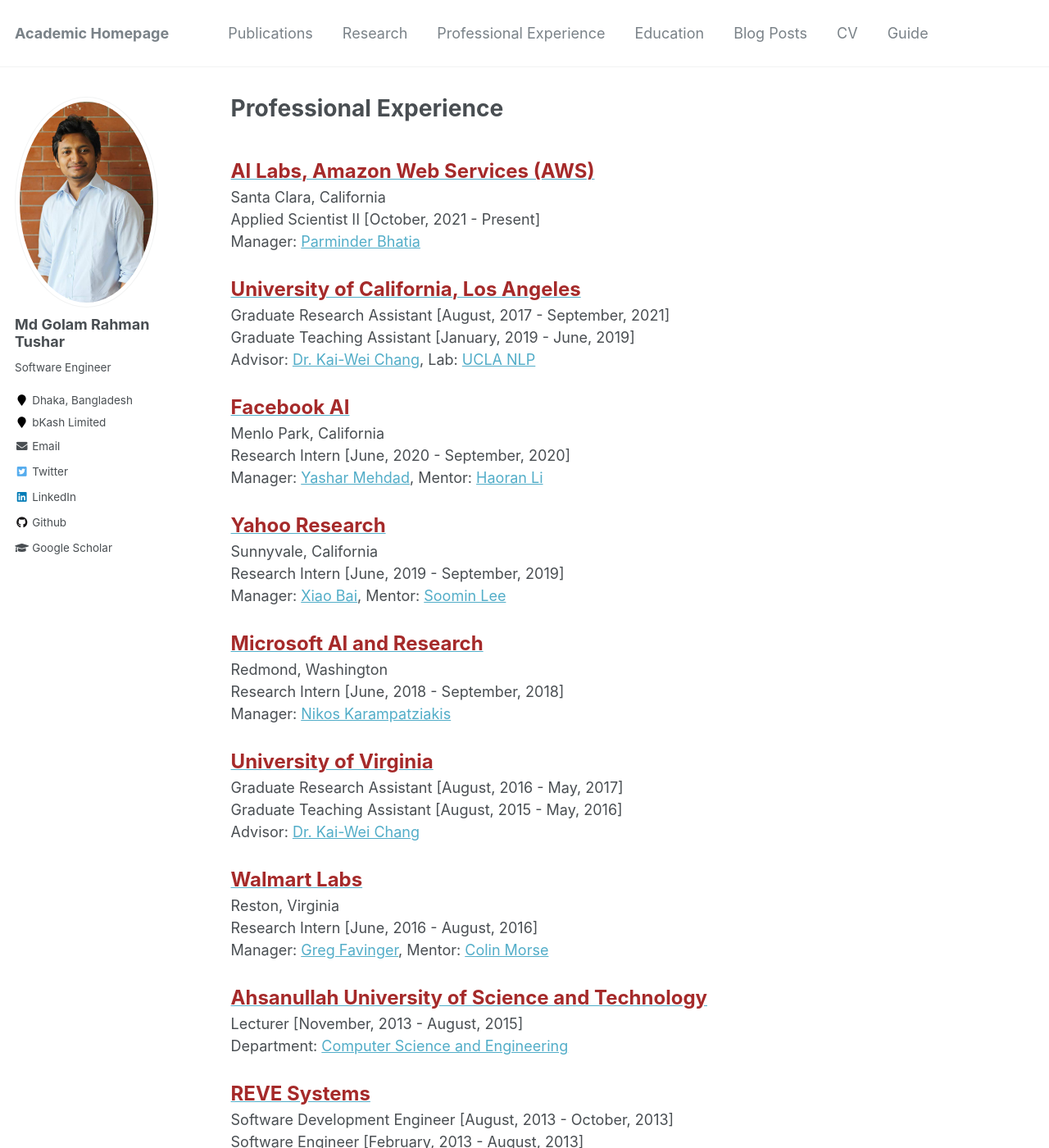
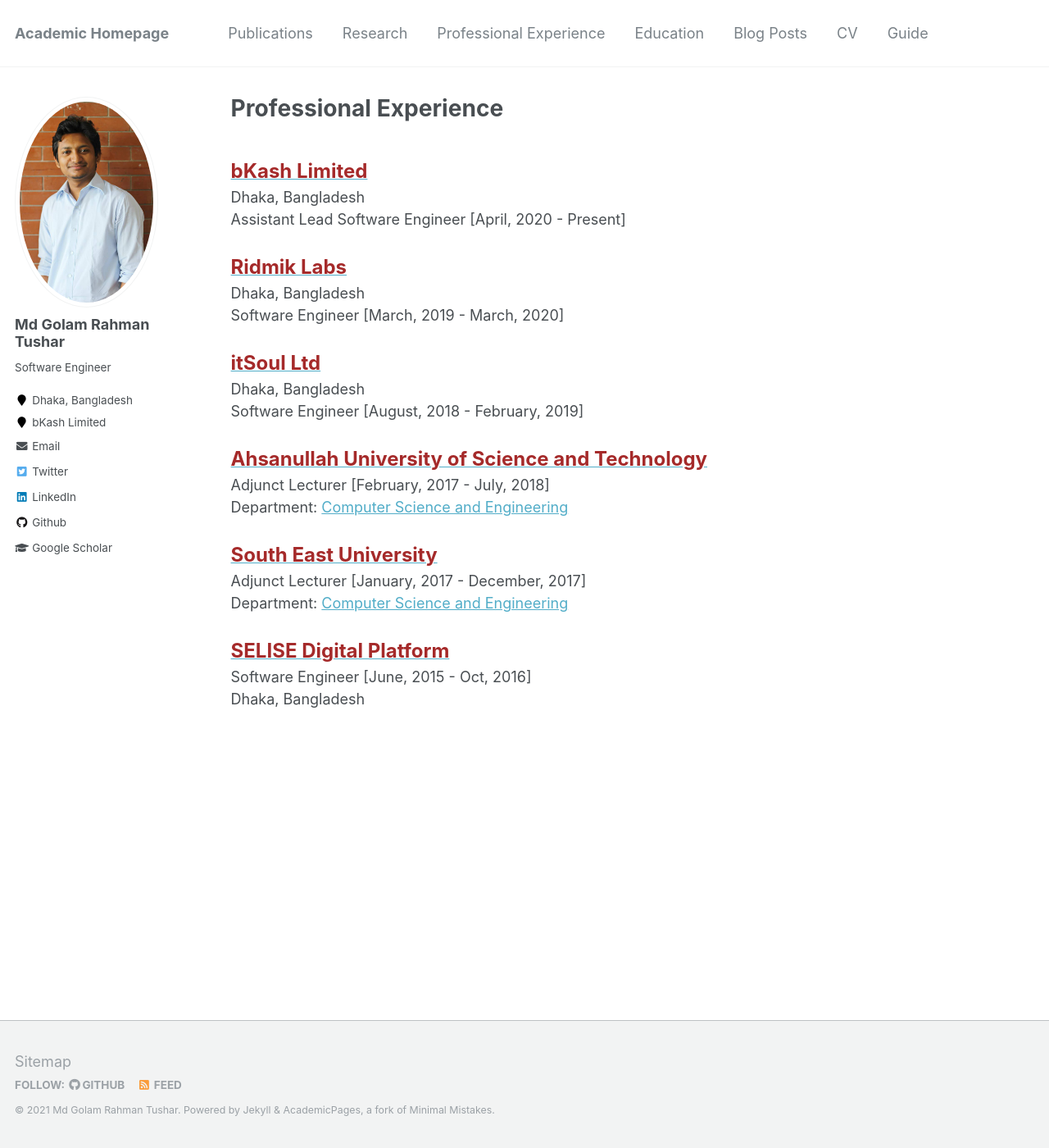
Before and after one commit to grtushar/grtushar.github.io, a Jekyll site: the page built from _pages/experince.md, in a window 1280 px wide and 1400 px high. Shown: the whole window at 82% size. Built offline with Jekyll 4.4.1, drawn with Linux system fonts in a browser that asks for light colours.

Commit message:
:sparkels: Update experience page

```diff
--- a/_pages/experince.md
+++ b/_pages/experince.md
@@ -7,46 +7,27 @@
 - /resume
 ---
 <br/>
-    <span style="color:black; font-size:17px"><b><a href="https://aws.amazon.com/ai/" target="_blank"><font color="brown" size="5">AI Labs, Amazon Web Services (AWS)</font></a></b></span><br/>
-    Santa Clara, California<br/>
-    Applied Scientist II [October, 2021 - Present]<br/>
-    Manager: <a href="https://www.linkedin.com/in/parminder-bhatia-19508126/" target="_blank">Parminder Bhatia</a><br/>
+    <span style="color:black; font-size:17px"><b><a href="https://www.bkash.com/" target="_blank"><font color="brown" size="5">bKash Limited</font></a></b></span><br/>
+    Dhaka, Bangladesh<br/>
+    Assistant Lead Software Engineer [April, 2020 - Present]<br/>
 <br/>
-    <span style="color:black; font-size:17px"><b><a href="http://www.ucla.edu/" target="_blank"><font color="brown" size="5">University of California, Los Angeles</font></a></b></span><br/>
-    Graduate Research Assistant [August, 2017 - September, 2021]<br/>
-    Graduate Teaching Assistant [January, 2019 - June, 2019]<br/>
-    Advisor: <a href="http://web.cs.ucla.edu/~kwchang/" target="_blank">Dr. Kai-Wei Chang</a>, Lab: <a href="http://web.cs.ucla.edu/~kwchang/members/" target="_blank">UCLA NLP</a> <br/>
+    <span style="color:black; font-size:17px"><b><a href="https://ridmik.com" target="_blank"><font color="brown" size="5">Ridmik Labs</font></a></b></span><br/>
+    Dhaka, Bangladesh<br/>
+    Software Engineer [March, 2019 - March, 2020]<br/>
 <br/>
-    <span style="color:black; font-size:17px"><b><a href="https://ai.facebook.com/" target="_blank"><font color="brown" size="5">Facebook AI</font></a></b></span><br/>
-    Menlo Park, California<br/>
-    Research Intern [June, 2020 - September, 2020]<br/>
-    Manager: <a href="https://www.linkedin.com/in/yasharmehdad/" target="_blank">Yashar Mehdad</a>, Mentor: <a href="https://ai.facebook.com/people/haoran-li/" target="_blank">Haoran Li</a> <br/>
-<br/>
-    <span style="color:black; font-size:17px"><b><a href="https://research.yahoo.com/" target="_blank"><font color="brown" size="5">Yahoo Research</font></a></b></span><br/>
-    Sunnyvale, California<br/>
-    Research Intern [June, 2019 - September, 2019]<br/>
-    Manager: <a href="https://sites.google.com/site/xiaobaihomepage/" target="_blank">Xiao Bai</a>, Mentor: <a href="https://www.linkedin.com/in/soomin-lee-86163a29/" target="_blank">Soomin Lee</a> <br/>
-<br/>
-    <span style="color:black; font-size:17px"><b><a href="https://www.microsoft.com/en-us/research/" target="_blank"><font color="brown" size="5">Microsoft AI and Research</font></a></b></span><br/>
-    Redmond, Washington<br/>
-    Research Intern [June, 2018 - September, 2018]<br/>
-    Manager: <a href="http://lowrank.net/nikos/" target="_blank">Nikos Karampatziakis</a> <br/>
-<br/>
-    <span style="color:black; font-size:17px"><b><a href="https://www.virginia.edu/" target="_blank"><font color="brown" size="5">University of Virginia</font></a></b></span><br/>
-    Graduate Research Assistant [August, 2016 - May, 2017]<br/>
-    Graduate Teaching Assistant [August, 2015 - May, 2016]<br/>
-    Advisor: <a href="http://web.cs.ucla.edu/~kwchang/" target="_blank">Dr. Kai-Wei Chang</a> <br/>
-<br/>
-    <span style="color:black; font-size:17px"><b><a href="https://www.walmartlabs.com/" target="_blank"><font color="brown" size="5">Walmart Labs</font></a></b></span><br/>
-    Reston, Virginia<br/>
-    Research Intern [June, 2016 - August, 2016]<br/>
-    Manager: <a href="https://www.linkedin.com/in/gregfavinger/" target="_blank">Greg Favinger</a>, Mentor: <a href="https://www.linkedin.com/in/colin-morse-13549b3/" target="_blank">Colin Morse</a> <br/>
+    <span style="color:black; font-size:17px"><b><a href="" target="_blank"><font color="brown" size="5">itSoul Ltd</font></a></b></span><br/>
+    Dhaka, Bangladesh<br/>
+    Software Engineer [August, 2018 - February, 2019]<br/>
 <br/>
   <span style="color:black; font-size:17px"><b><a href="http://aust.edu/" target="_blank"><font color="brown" size="5">Ahsanullah University of Science and Technology</font></a></b></span><br/>
-    Lecturer [November, 2013 - August, 2015]<br/>
+    Adjunct Lecturer [February, 2017 - July, 2018]<br/>
     Department: <a href="http://aust.edu/cse/index.htm" target="_blank">Computer Science and Engineering</a> <br/>
 <br/>
-  <span style="color:black; font-size:17px"><b><a href="http://www.revesoft.com/" target="_blank"><font color="brown" size="5">REVE Systems</font></a></b></span><br/>
-    Software Development Engineer [August, 2013 - October, 2013]<br/>
-    Software Engineer [February, 2013 - August, 2013]<br/>
+  <span style="color:black; font-size:17px"><b><a href="https://seu.edu.bd/" target="_blank"><font color="brown" size="5">South East University</font></a></b></span><br/>
+    Adjunct Lecturer [January, 2017 - December, 2017]<br/>
+    Department: <a href="https://seu.edu.bd/dept/cse.php?id=overview" target="_blank">Computer Science and Engineering</a> <br/>
 <br/>
+  <span style="color:black; font-size:17px"><b><a href="https://selise.ch/" target="_blank"><font color="brown" size="5">SELISE Digital Platform</font></a></b></span><br/>
+    Software Engineer [June, 2015 - Oct, 2016]<br/>
+    Dhaka, Bangladesh<br/>
+<br/>
```
Also changed, not shown: 2 other files.
